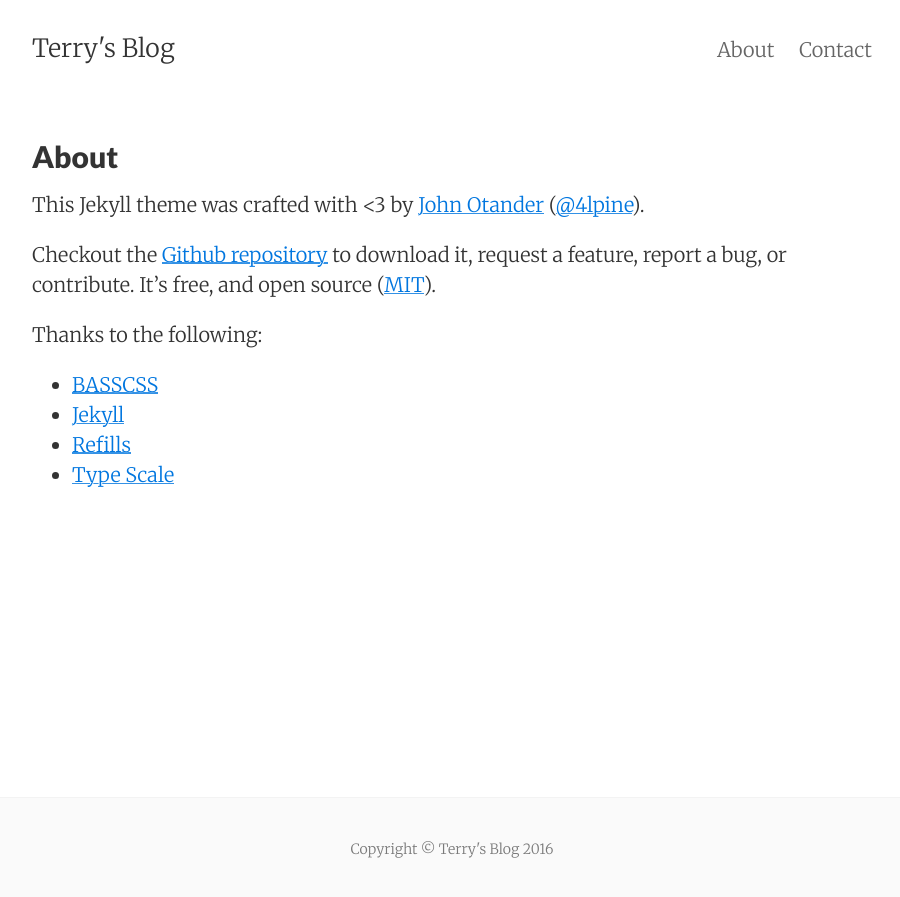
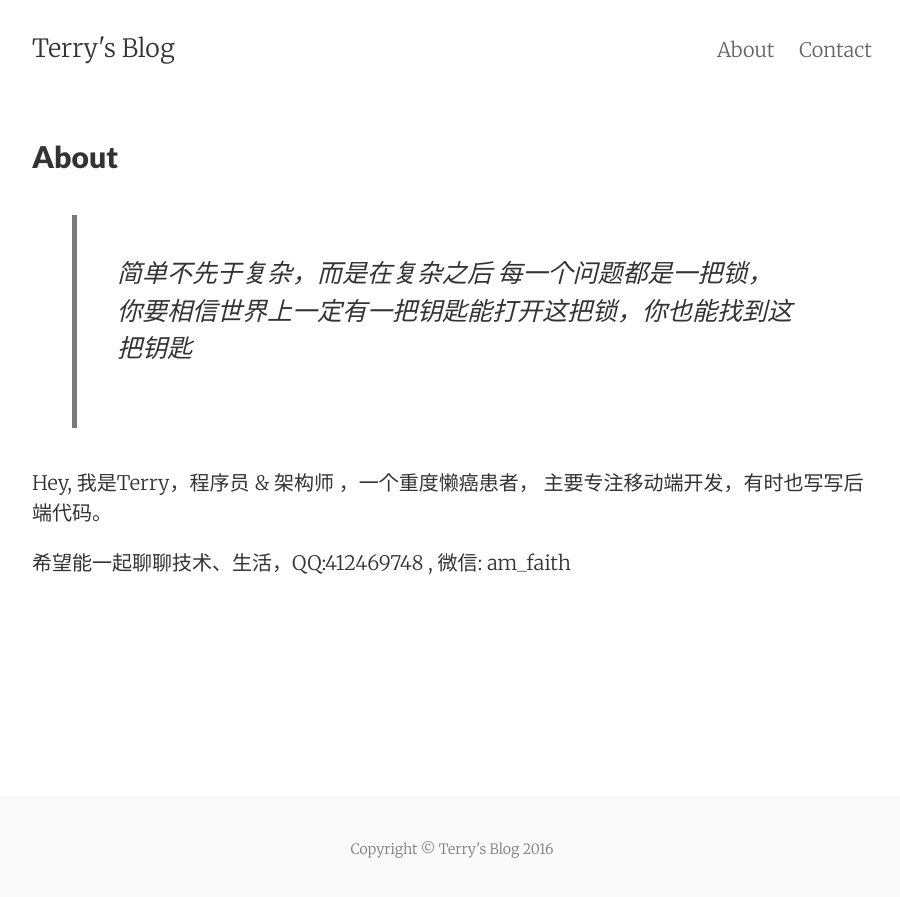
Before and after one commit to am-faith/am_faith.github.io, a Jekyll site: the page built from about.md, in a window 1280 px wide. Shown: the top 897 px of the page, without its empty margins (188-1088 px from the left). Built offline with Jekyll 4.4.1, drawn with Linux system fonts in a browser that asks for light colours.

Commit message:
201610102144

```diff
--- a/about.md
+++ b/about.md
@@ -5,16 +5,10 @@ permalink: /about/
 tags: about
 ---
 
-This Jekyll theme was crafted with <3 by [John Otander](http://johnotander.com)
-([@4lpine](https://twitter.com/4lpine)).
+> 简单不先于复杂，而是在复杂之后
+> 每一个问题都是一把锁，你要相信世界上一定有一把钥匙能打开这把锁，你也能找到这把钥匙
 
-Checkout the [Github repository](https://github.com/johnotander/pixyll) to download it,
-request a feature, report a bug, or contribute. It's free, and open source
-([MIT](http://opensource.org/licenses/MIT)).
 
-Thanks to the following:
+Hey, 我是Terry，程序员 & 架构师 ，一个重度懒癌患者， 主要专注移动端开发，有时也写写后端代码。
 
-* [BASSCSS](http://basscss.com)
-* [Jekyll](http://jekyllrb.com)
-* [Refills](http://refills.bourbon.io/)
-* [Type Scale](http://type-scale.com/)
+希望能一起聊聊技术、生活，QQ:412469748 , 微信: am_faith
```
Also changed, not shown: README.nitrous.md (+0 -12 lines).
